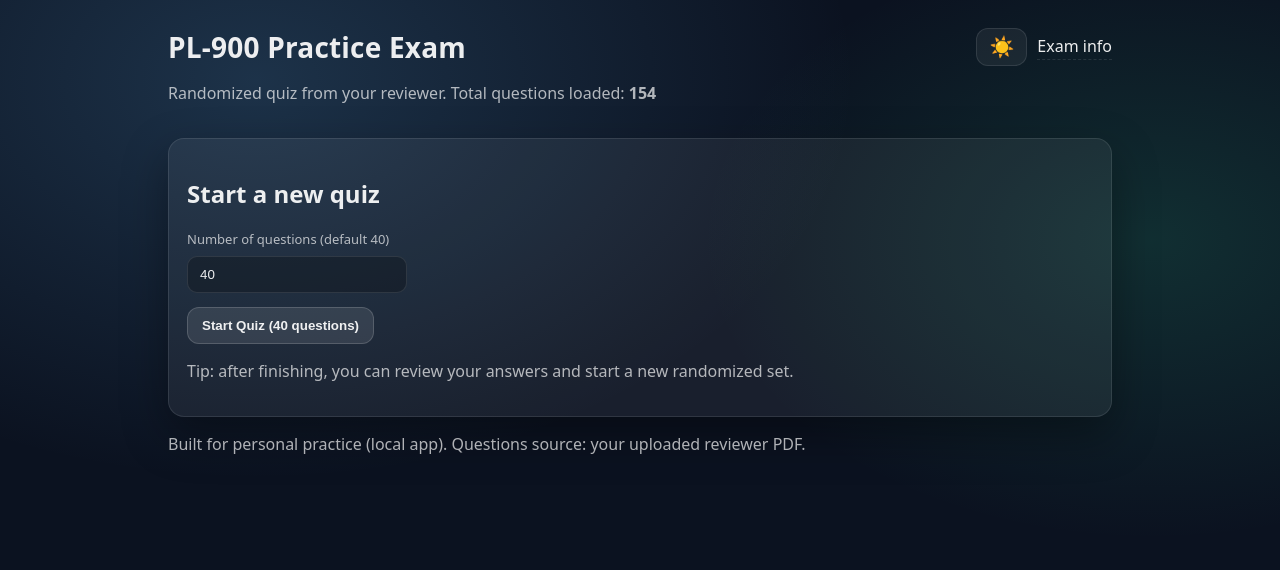
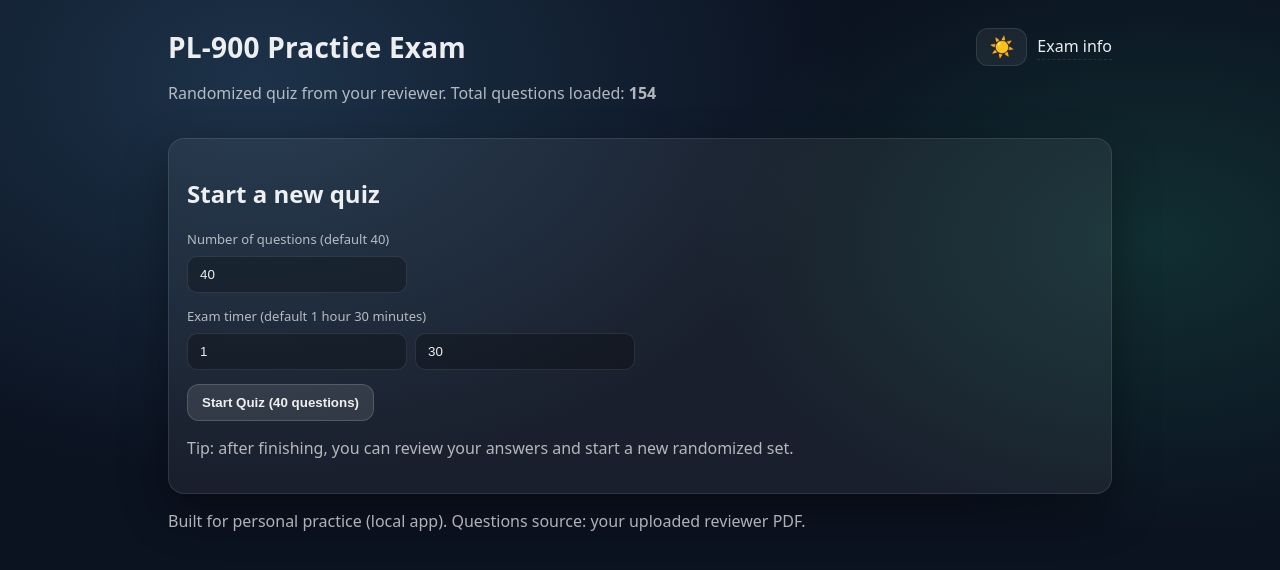
Before and after one commit to allain-tabudlo/PL-900-Reviewer-January-2026-, a React (Vite) app: page / in a window 1280 px wide. Shown: the top 570 px of the page. Built offline with nearby package versions, Linux system fonts and the light colour scheme.

Commit message:
feat: added a timer

```diff
--- a/src/App.tsx
+++ b/src/App.tsx
@@ -9,6 +9,8 @@
   const [quizCount, setQuizCount] = useState<number>(40);
   const [seed, setSeed] = useState<number>(() => Date.now());
   const [started, setStarted] = useState(false);
+  const [hours, setHours] = useState<number>(1);
+  const [minutes, setMinutes] = useState<number>(30);
   const [isDarkMode, setIsDarkMode] = useState<boolean>(() => {
     const saved = localStorage.getItem("theme");
     return saved ? saved === "dark" : true; // default to dark
@@ -38,6 +40,13 @@
     const n = Number.isFinite(quizCount) ? Math.floor(quizCount) : 40;
     return Math.max(1, Math.min(n, total));
   }, [quizCount, total]);
+
+  const durationSeconds = useMemo(() => {
+    const h = Number.isFinite(hours) ? Math.max(0, Math.floor(hours)) : 0;
+    const m = Number.isFinite(minutes) ? Math.max(0, Math.floor(minutes)) : 0;
+    const totalSeconds = h * 3600 + m * 60;
+    return Math.max(60, totalSeconds || 0);
+  }, [hours, minutes]);
 
   return (
     <div className="app">
@@ -81,6 +90,32 @@
           </div>
 
           <div className="row">
+            <label className="label">
+              Exam timer (default 1 hour 30 minutes)
+              <div style={{ display: "flex", gap: 8 }}>
+                <input
+                  className="input"
+                  type="number"
+                  min={0}
+                  max={12}
+                  value={hours}
+                  onChange={(e) => setHours(parseInt(e.target.value || "0", 10))}
+                  placeholder="Hours"
+                />
+                <input
+                  className="input"
+                  type="number"
+                  min={0}
+                  max={59}
+                  value={minutes}
+                  onChange={(e) => setMinutes(parseInt(e.target.value || "0", 10))}
+                  placeholder="Minutes"
+                />
+              </div>
+            </label>
+          </div>
+
+          <div className="row">
             <button
               className="btn"
               onClick={() => {
@@ -103,6 +138,7 @@
           count={clampedCount}
           onExit={() => setStarted(false)}
           onNewRandom={() => setSeed(Date.now())}
+          durationSeconds={durationSeconds}
         />
       )}
 
--- a/src/components/Quiz.tsx
+++ b/src/components/Quiz.tsx
@@ -1,4 +1,4 @@
-import { useMemo, useState } from "react";
+import { useEffect, useMemo, useState } from "react";
 import type { OptionId, Question } from "../types";
 import { sampleWithoutReplacement } from "../lib/shuffle";
 
@@ -7,6 +7,7 @@
   count: number;
   onExit: () => void;
   onNewRandom: () => void;
+  durationSeconds: number;
 };
 
 type AnswerMap = Record<string, OptionId[]>;
@@ -23,7 +24,7 @@
   return true;
 }
 
-export default function Quiz({ allQuestions, count, onExit, onNewRandom }: Props) {
+export default function Quiz({ allQuestions, count, onExit, onNewRandom, durationSeconds }: Props) {
   const seed = useMemo(() => Date.now(), []);
   const quizQuestions = useMemo(() => sampleWithoutReplacement(allQuestions, count, seed), [allQuestions, count, seed]);
 
@@ -31,6 +32,7 @@
   const [answers, setAnswers] = useState<AnswerMap>({});
   const [submitted, setSubmitted] = useState(false); // overall exam submitted
   const [questionSubmitted, setQuestionSubmitted] = useState(false); // per-question submit
+  const [remainingSeconds, setRemainingSeconds] = useState<number>(durationSeconds);
 
   const current = quizQuestions[idx];
 
@@ -46,6 +48,40 @@
   }, [answers, quizQuestions]);
 
   const progress = Math.round(((idx + 1) / quizQuestions.length) * 100);
+
+  // Reset timer when a new quiz instance is created
+  useEffect(() => {
+    setRemainingSeconds(durationSeconds);
+  }, [durationSeconds]);
+
+  // Countdown timer: auto-submit exam when time runs out
+  useEffect(() => {
+    if (submitted) return;
+
+    const id = window.setInterval(() => {
+      setRemainingSeconds((prev) => {
+        if (prev <= 1) {
+          window.clearInterval(id);
+          setSubmitted(true);
+          setQuestionSubmitted(false);
+          return 0;
+        }
+        return prev - 1;
+      });
+    }, 1000);
+
+    return () => window.clearInterval(id);
+  }, [submitted]);
+
+  function formatTime(total: number) {
+    const h = Math.floor(total / 3600);
+    const m = Math.floor((total % 3600) / 60);
+    const s = total % 60;
+    const hh = String(h).padStart(2, "0");
+    const mm = String(m).padStart(2, "0");
+    const ss = String(s).padStart(2, "0");
+    return `${hh}:${mm}:${ss}`;
+  }
 
   function setOption(letter: OptionId) {
     const key = normalizeKey(current);
@@ -106,6 +142,9 @@
         </div>
 
         <div className="quizActions">
+          <div className="muted small" style={{ marginRight: 8 }}>
+            Time left: <b>{formatTime(remainingSeconds)}</b>
+          </div>
           <button
             className="btn ghost"
             onClick={() => {
```
